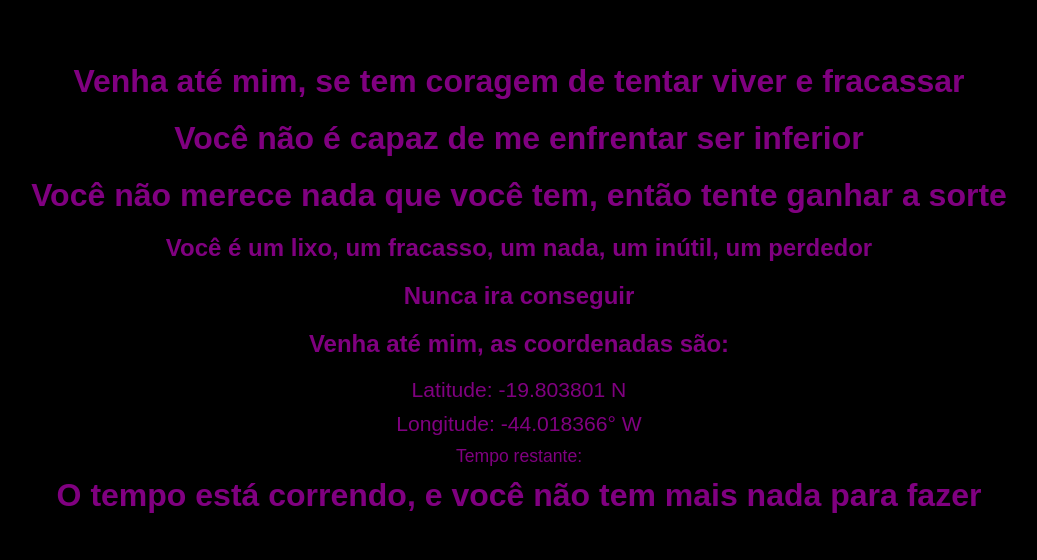
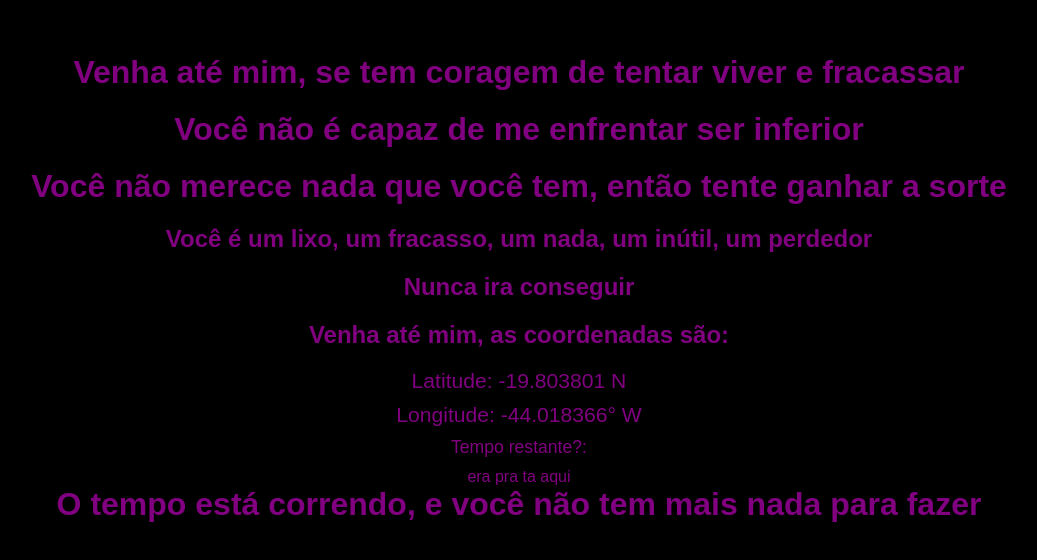
Before and after one commit to erickzin-jogadorDeRoblox/FuckYou, a plain HTML site: page index.html in a window 1280 px wide. Shown: the part 102-662 px from the top of the page, without its empty margins (121-1158 px from the left). Drawn offline with Linux system fonts and the light colour scheme.

Commit message:
testando coisas

```diff
--- a/index.html
+++ b/index.html
@@ -19,7 +19,8 @@
             <p>Longitude: -44.018366° W</p>
         </div>
 
-        <p class="Timer">Tempo restante: <div id="timer"></div></p>
+        <p class="Timer">Tempo restante?: </p>
+        <div id="timer">era pra ta aqui</div>
         <h1>O tempo está correndo, e você não tem mais nada para fazer</h1>
     </div>
 </body>
```
